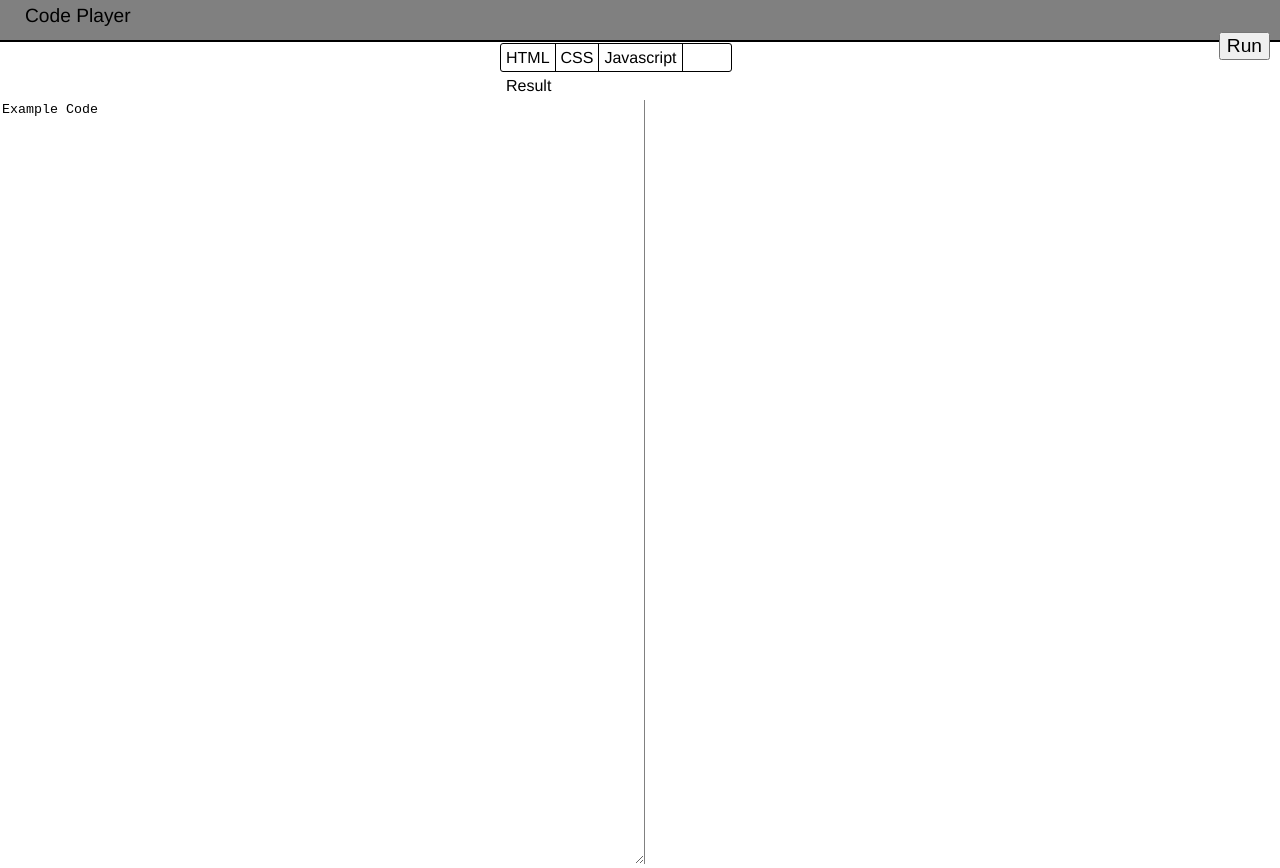
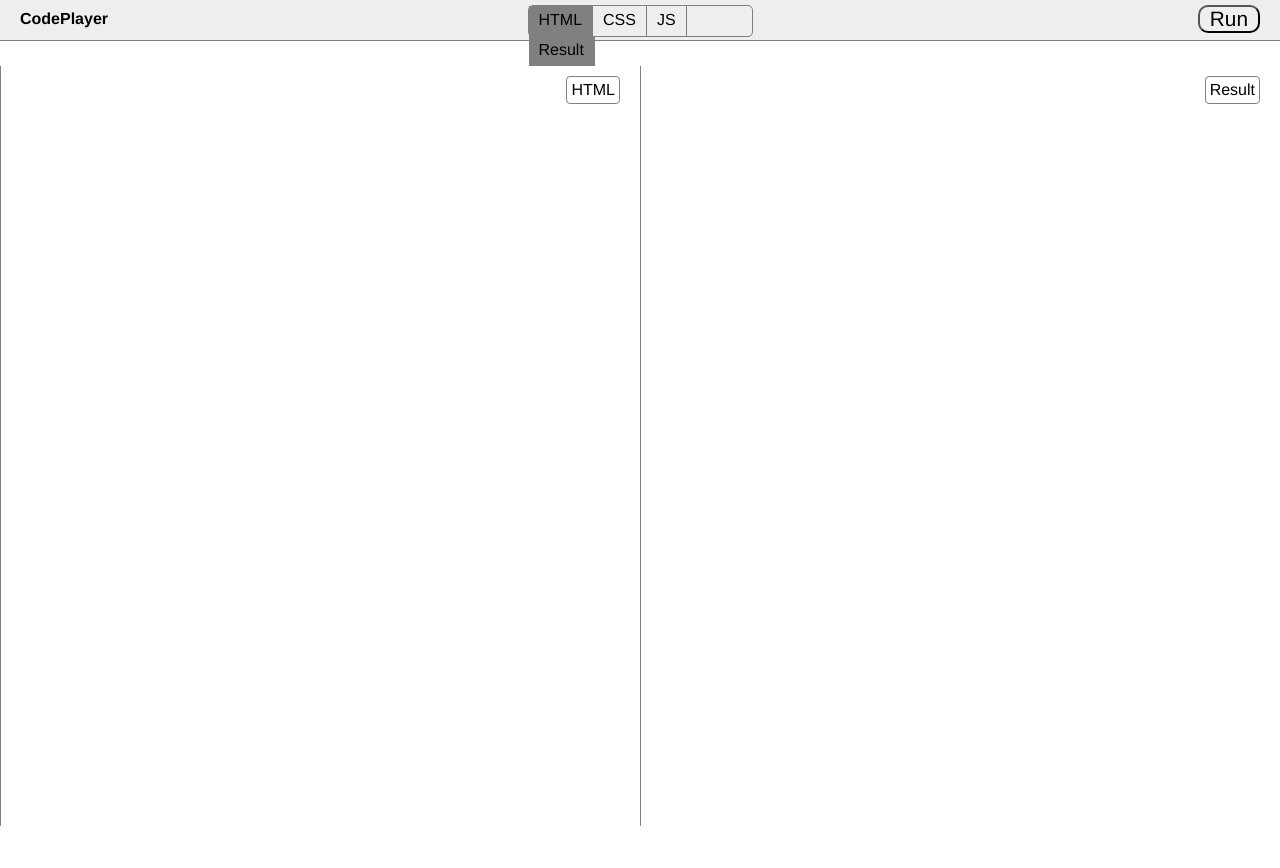
Before and after one commit to ElijahPrince73/Code-Player, a plain HTML site: page index.html in a window 1280 px wide. After the commit the page ends 830 px from the top, so only its background shows below. Drawn offline with nearby package versions, Linux system fonts and the light colour scheme.

Commit message:
added in code to make code player and test my code

```diff
--- a/index.css
+++ b/index.css
@@ -1,64 +1,120 @@
-body {
+* {
+	font-family: "HelveticaNeue-Light", "Helvetica Neue Light", "Helvetica Neue", Helvetica, Arial, "Lucida Grande", sans-serif;
 	margin: 0;
 	padding: 0;
-	font-family: "HelveticaNeue-Light", "Helvetica Neue Light", "Helvetica Neue", Helvetica, Arial, "Lucida Grande", sans-serif;
-	font-weight: 300;
 }
 
-#menuBar {
+body,
+html {
+	height: 100%;
 	width: 100%;
-	height: 40px;
-	background-color: gray;
-	border-bottom: 2px solid black;
 }
 
-#Logo {
-	padding: 5px 0 0 25px;
-	font-weight: 5px;
-	font-size: 120%;
+#container {
+	height: 100%;
 }
 
-#buttonDiv {
-	float: right;
-	padding: 5px 10px 0 0;
+#titlebar {
+	width: 100%;
+	background-color: #EEEEEE;
+	border-bottom: 1px solid grey;
+	height: 40px;
+}
+
+#title {
+	padding: 10px 0 0 20px;
+	font-weight: bold;
+	float: left;
+}
+
+#menu {
+	margin: 0 auto;
+	width: 225px;
+	padding: 5px;
+}
+
+#menu ul {
+	border: 1px solid grey;
+	border-radius: 5px;
+	height: 30px;
+}
+
+#menu li {
+	float: left;
+	list-style: none;
+	border-right: 1px solid grey;
+	height: 20px;
+	padding: 5px 10px;
+}
+
+#menu li:hover {
+	background-color: grey;
+}
+
+.break {
+	clear: both;
+}
+
+.codecontainer {
+	width: 50%;
+	float: left;
+	position: relative;
+}
+
+.code {
+	width: 100%;
+	height: 100%;
+	border-left: 1px solid grey;
+	-webkit-box-sizing: border-box;
+	-moz-box-sizing: border-box;
+	box-sizing: border-box;
+	padding: 10px;
+}
+
+#cssContainer,
+#jsContainer {
+	display: none;
+}
+
+.containerTitle {
+	position: absolute;
+	right: 20px;
+	top: 10px;
+	background-color: #FFF;
+	padding: 4px;
+	border: 1px solid grey;
+	border-radius: 4px;
+}
+
+.selected {
+	background-color: grey !important;
 }
 
 #runButton {
-	font-size: 120%;<script src=""></script>
-	position: relative;
+	float: right;
+	margin: 5px 20px 0 0;
 }
 
-#toggles {
-	bottom: 680px;
-	margin-left: 500px;
-	width: 230px;
-	list-style: none;
-	border: 1px solid black;
-	border-radius: 3px;
-	height: 27px;
-	padding: 0;
+#run {
+	font-size: 130%;
+	border-radius: 10px;
+	padding: 0 10px;
 }
 
-#toggles li {
-	float: left;
-	border-right: 1px solid black;
-	padding: 5px 5px;
+#resultFrame {
+	width: 100%;
+	height: 100%;
+	border: 0;
+	border-left: 1px solid grey;
 }
 
-.clear{
-	clear:both;
+.resultContainer {
+	height: 100%;
 }
 
-.codeContainer{
-	background-color: blue;
-	height: 100%;
-	width: 50%;
-	float:
+textarea {
+	border: none;
+	resize: none;
+	font-family: monotype;
+	font-size: 100%;
 }
-
-.codeContainer textarea{
-	width: 100%;
-	height: 100%;
-	border:none;
-	border-right: 1px solid gray;
-}
--- a/index.html
+++ b/index.html
@@ -9,35 +9,65 @@
 </head>
 
 <body>
-	<div id="wrapper">
-
-		<div id="menuBar">
-
-			<div id="Logo">Code Player</div>
-
-			<div id="buttonDiv">
-				<button id="runButton">Run</button>
+	<div id="container">
+		<div id="titlebar">
+			<div id="title">
+				CodePlayer
 			</div>
 
-			<ul id="toggles">
-				<li>HTML</li>
-				<li>CSS</li>
-				<li>Javascript</li>
-				<li style="border:none">Result</li>
-			</ul>
+			<div id="runButton">
+
+				<button id="run">Run</button>
+
+			</div>
+
+			<div id="menu">
+				<ul>
+					<li class="selector selected" name="html">HTML</li>
+					<li class="selector" name="css">CSS</li>
+					<li class="selector" name="js">JS</li>
+					<li class="selector selected" name="result" style="borderright:none">Result</li>
+				</ul>
+			</div>
+
+
+
 		</div>
 
-		<div class="clear"></div>
+		<div class="break"></div>
 
-		<div class="codeContainer" id="htmlContainer">
-		<textarea>Example Code</textarea>
+		<div class="codecontainer" id="htmlContainer">
+			<span class="containerTitle">HTML</span>
+			<textarea class="code" id="html">
+			</textarea>
+
 		</div>
 
+		<div class="codecontainer" id="cssContainer">
+			<span class="containerTitle">CSS</span>
+			<textarea class="code" id="css">
+
+
+			</textarea>
+		</div>
+
+		<div class="codecontainer" id="jsContainer">
+			<span class="containerTitle">JS</span>
+			<textarea class="code" id="js">
+
+			</textarea>
+		</div>
+		<div class="codecontainer" id="resultContainer">
+			<span class="containerTitle">Result</span>
+			<div class="resultContainer">
+				<iframe id="resultFrame"></iframe>
+			</div>
+		</div>
 	</div>
 
 	<script type="text/javascript" src="http://cdn.jsdelivr.net/jquery/3.1.0/jquery.min.js"></script>
 
-<script src="index.js"></script>
+	<script src="index.js"></script>
 </body>
 
 </html>
--- a/index.js
+++ b/index.js
@@ -1,6 +1,35 @@
-var windowHeight = $(window).height();
+ $(function() {
 
-var menuBarHeight=$("#menuBar").height();
+ var height=$( window ).height()-40;
 
-var codeContainerHeight=windowHeight-menuBarHeight;
-$(".codeContainer").height(codeContainerHeight+"px");
+ $(".codecontainer").css("height",height+"px");
+ $(".selector").click(function() {
+
+ $( this ).toggleClass( "selected" );
+
+ 	 	 var id=$(this).attr("name");
+
+ 	 	 $("#"+id+"Container").toggle();
+
+ 	 	 var number = $('.codecontainer').filter(function() {
+ return $(this).css('display') !== 'none';
+}).length;
+	 	 var width=100/number;
+
+	 	 $(".codecontainer").css("width",width+"%");
+
+ });
+
+
+ $("#run").click(function() {
+
+
+ 	 	 $('#resultFrame').contents().find('html').html("<style>"+$
+('#css').val()+"</style>"+$("#html").val());
+
+ document.getElementById('resultFrame').contentWindow.eval( $
+('#js').val() );
+ });
+
+
+ });
```
